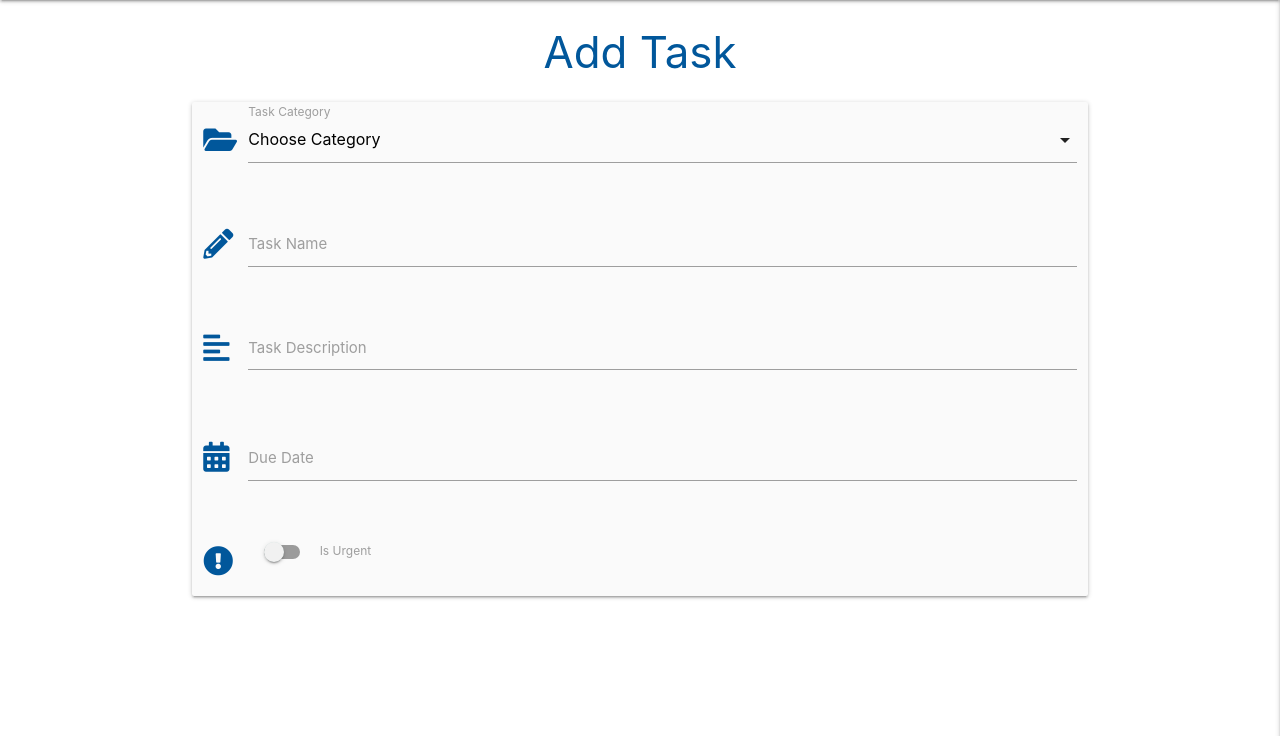
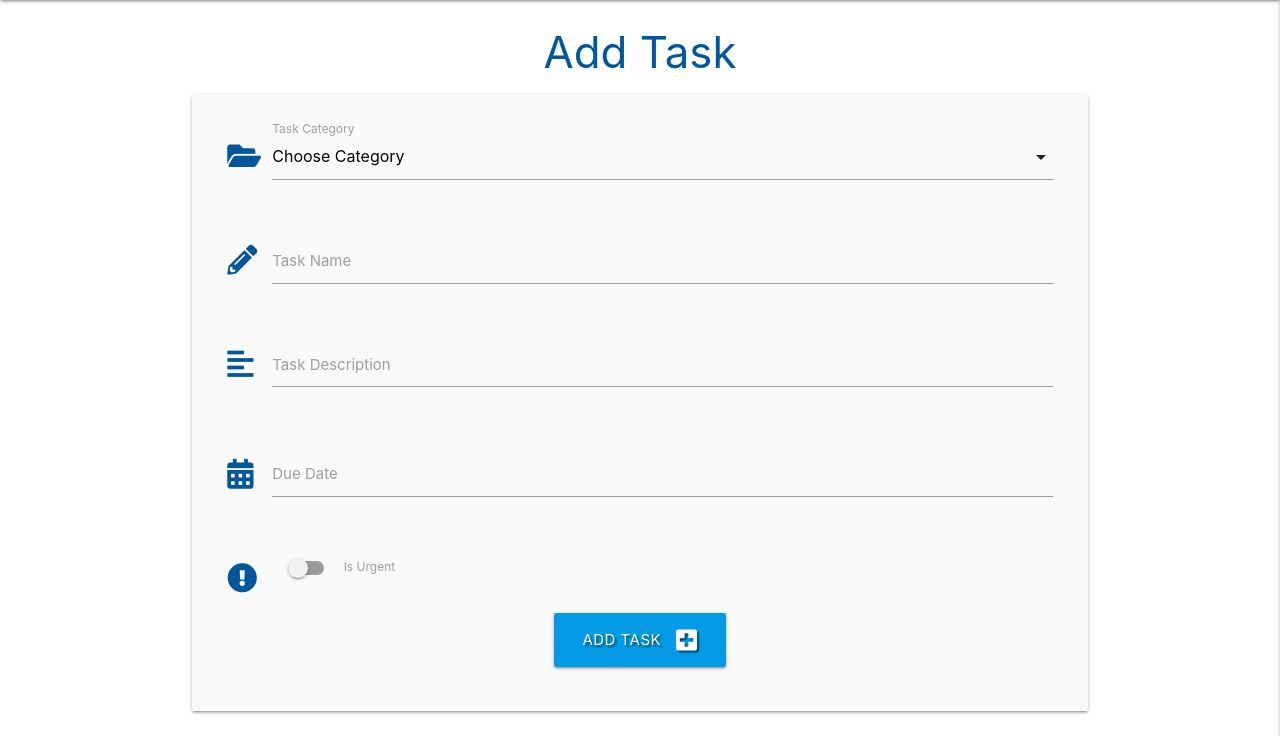
Before and after one commit to christine-gk416/flask-template-manager-project-cmk, a Flask app: page /add_task in a window 1280 px wide. Shown: the part 64-800 px from the top of the page. Run offline with Flask 2, Linux system fonts and the light colour scheme; data that the repository does not hold is empty; some libraries are stand-ins or nearby versions.

Commit message:
Allow user to submit task to db

```diff
--- a/app.py
+++ b/app.py
@@ -91,8 +91,22 @@ def logout():
     return redirect(url_for("login"))
 
 
-@app.route("/add_task")
+@app.route("/add_task", methods=["GET", "POST"])
 def add_task():
+    if request.method == "POST":
+        is_urgent = "on" if request.form.get("is_urgent") else "off"
+        task = {
+            "category_name": request.form.get("category_name"),
+            "task_name": request.form.get("task_name"),
+            "task_description": request.form.get("task_description"),
+            "is_urgent": is_urgent,
+            "due_date": request.form.get("due_date"),
+            "created_by": session["user"]
+        }
+        mongo.db.tasks.insert_one(task)
+        flash("Task Successfully Added")
+        return redirect(url_for("get_tasks"))
+
     categories = mongo.db.categories.find().sort("category_name", 1)
     return render_template("add_task.html", categories=categories)
 
--- a/templates/add_task.html
+++ b/templates/add_task.html
@@ -4,8 +4,8 @@
 <h3 class="light-blue-text text-darken-4 center-align">Add Task</h3>
 
 
-<div class="row">
-    <form class="col s12 card-panel grey lighten-5">
+<div class="row card-panel grey lighten-5">
+    <form class="col s12" method="POST" action="{{ url_for('add_task') }}">
 
         <div class="row">
             <div class="input-field col s12">
@@ -58,7 +58,13 @@
                 </div>
             </div>
         </div>
-
+        <div class="row">
+            <div class="col s12 center-align">
+                <button type="submit" class="btn-large light-blue darken-1 text-shadow">
+                    Add Task <i class="fas fa-plus-square right"></i>
+                </button>
+            </div>
+        </div>
     </form>
 </div>
 
```
Also changed, not shown: templates/tasks.html (+7 -11 lines).
